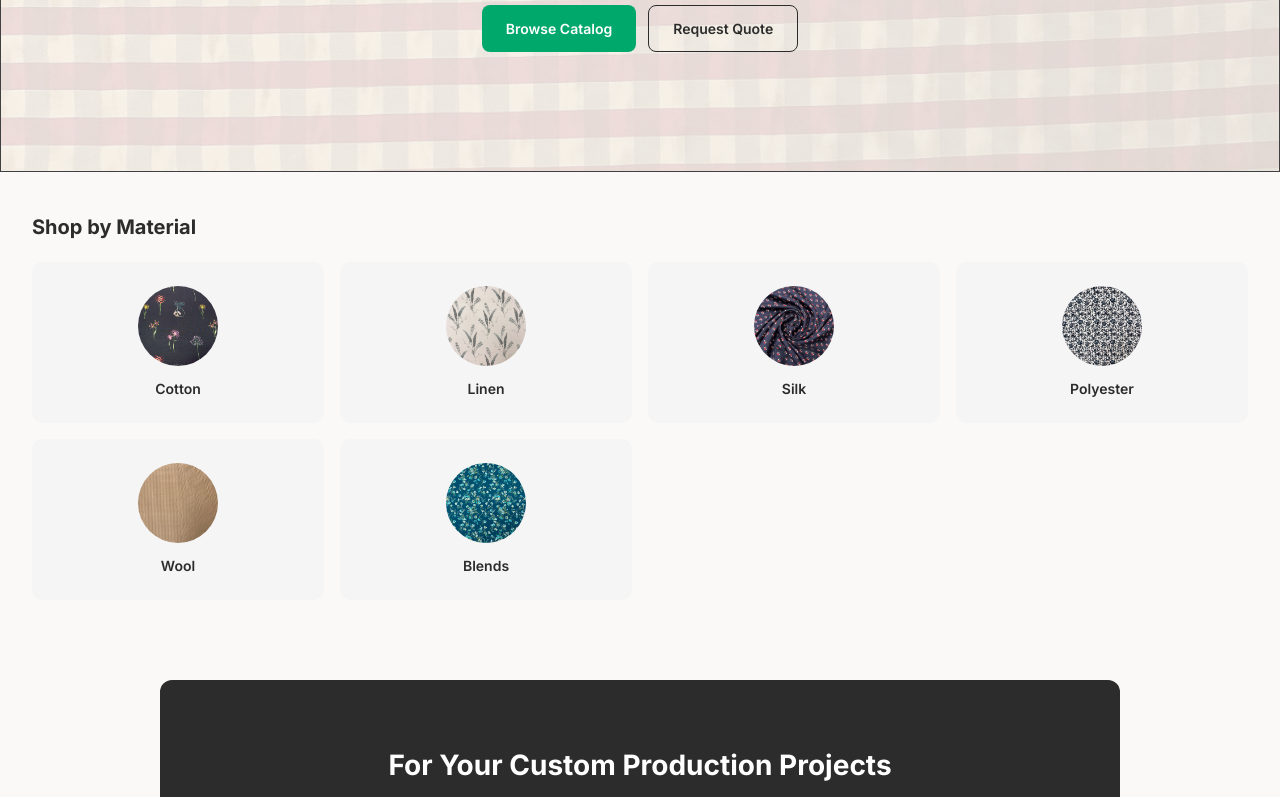
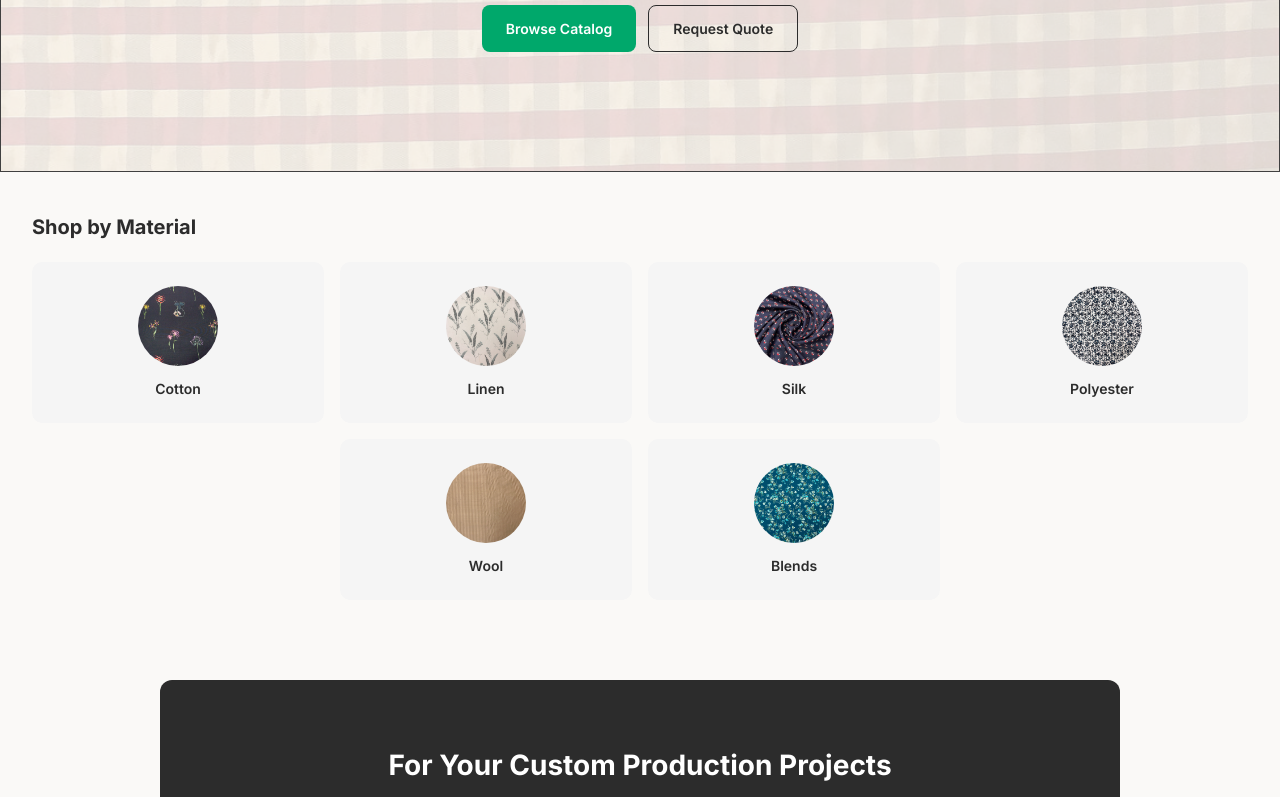
Before and after one commit to vladzsh/tkach-fabrics, a Next.js app: page /about in a window 1280 px wide. Shown: the part 382-1179 px from the top of the page. Built offline with nearby package versions, Linux system fonts and the light colour scheme.

Commit message:
fix: center-justify category grid when last row is incomplete
Switch from CSS grid to flexbox with fixed-width cards so
Wool + Blends row centers instead of stretching left-aligned.

Co-Authored-By: Claude Opus 4.6 (1M context) <noreply@anthropic.com>

```diff
--- a/src/components/home/CategoryGrid.module.css
+++ b/src/components/home/CategoryGrid.module.css
@@ -10,8 +10,9 @@
 }
 
 .grid {
-  display: grid;
-  grid-template-columns: repeat(4, 1fr);
+  display: flex;
+  flex-wrap: wrap;
+  justify-content: center;
   gap: 16px;
 }
 
@@ -27,6 +28,8 @@
   text-decoration: none;
   color: inherit;
   transition: box-shadow 150ms;
+  width: calc(25% - 12px);
+  min-width: 140px;
 }
 
 .card:hover {
@@ -51,7 +54,7 @@
     padding: 24px 16px;
   }
 
-  .grid {
-    grid-template-columns: repeat(2, 1fr);
+  .card {
+    width: calc(50% - 8px);
   }
 }
```
